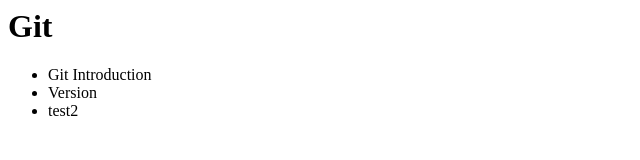
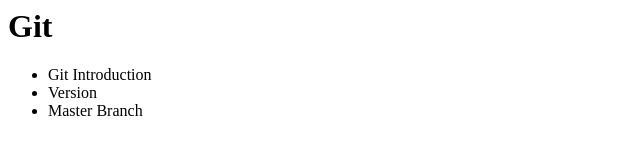
Before and after one commit to idophio/opentutorilas2, a plain HTML site: page index.html in a window 1280 px wide. Shown: the full height of the page, 0-640 px from the left. Drawn offline with Linux system fonts and the light colour scheme.

Commit message:
- Test.
- Test.

```diff
--- a/index.html
+++ b/index.html
@@ -11,7 +11,7 @@
       <ul>
         <li>Git Introduction</li>
         <li>Version</li>
-        <li>test2</li>
+        <li>Master Branch</li>
       </ul>
   </body>
 </html>
```
